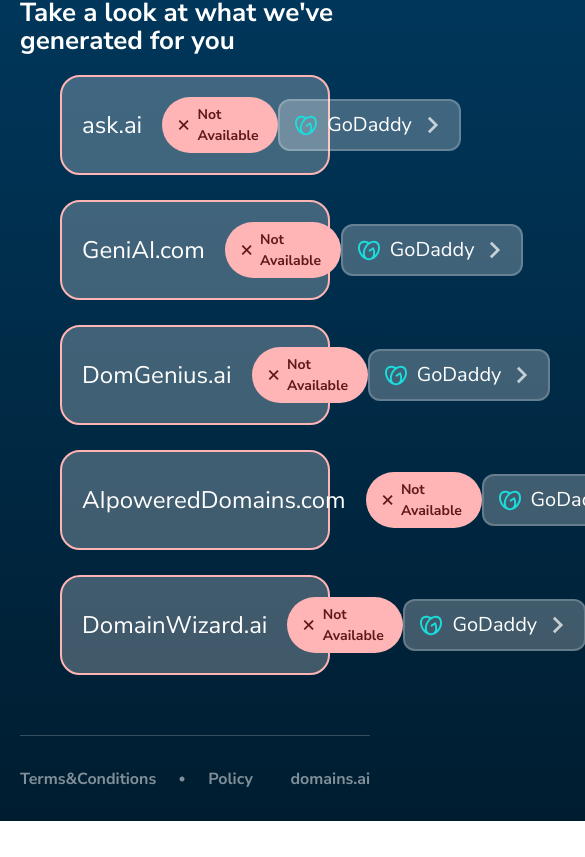
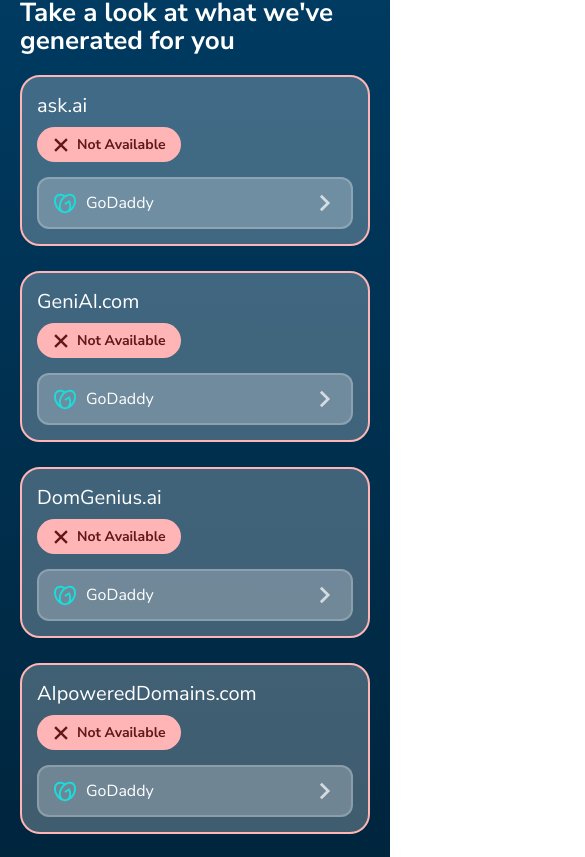
Before and after one commit to domainslab/client, a React (Vite) app: page / in a window 390 px wide. Shown: the part 694-1551 px from the top of the page, 585 px wide, since content can reach past the window. Before the commit the page ends 1515 px from the top, so only its background shows below. Built offline with nearby package versions, Linux system fonts and the light colour scheme; no server answers.

Commit message:
make DomainCards responsive

```diff
--- a/src/components/DomainCard/DomainCard.tsx
+++ b/src/components/DomainCard/DomainCard.tsx
@@ -16,17 +16,21 @@
   'Not Available': 'border-WarningBg',
 };
 
-// WIP
 const DomainCard: React.FC<DomainCardProps> = ({ title, isAvailable, isLoading }) => {
   const status: StatusT = (isLoading && 'Loading') || (isAvailable ? 'Available' : 'Not Available');
 
   return (
-    <Card classNames={`flex flex-row justify-between items-center ${borderColors[status]}`}>
-      <div className="flex gap-[20px] items-center">
-        <p className="text-[1.5rem]">{title}</p>
+    <Card
+      classNames={`flex flex-row justify-between items-center gap-x-[20px] gap-y-[15px] ${borderColors[status]} max-sm:p-[15px] max-md:flex-col max-md:items-start`}
+    >
+      <div className="flex gap-x-[20px] gap-y-[7px] items-center flex-wrap max-[440px]:flex-col max-[440px]:items-start max-[440px]:gap-[7px]">
+        <p className="text-[1.5rem] max-sm:text-[1.25rem]">{title}</p>
         <Status status={status} />
       </div>
-      <ProviderButton domain={title} />
+      <ProviderButton
+        domain={title}
+        classNames="shrink-0 w-full md:w-[280px]"
+      />
     </Card>
   );
 };
--- a/src/components/DomainCard/components/ProviderButton.tsx
+++ b/src/components/DomainCard/components/ProviderButton.tsx
@@ -1,22 +1,26 @@
+import { twMerge } from 'tailwind-merge';
 import { ReactComponent as ArrowMoreIcon } from 'assets/icons/arrow-more.svg';
 import { ReactComponent as GoDaddyLogoSmall } from 'assets/images/godaddy-logo-small.svg';
 import { getGoDaddyDomainURL } from 'utils/getGoDaddyDomainURL';
 
 type ProviderButtonProps = {
   domain: string;
+  classNames?: string;
 };
 
-const ProviderButton: React.FC<ProviderButtonProps> = ({ domain }) => (
+const ProviderButton: React.FC<ProviderButtonProps> = ({ domain, classNames = '' }) => (
   <a
     {...{
       href: getGoDaddyDomainURL(domain),
       target: '_blank',
-      className:
-        'block bg-LightBg2 w-[280px] py-[10px] px-[15px] flex items-center gap-[10px] border-[2px] border-StrokeColor rounded-[12px]',
+      className: twMerge(
+        'block bg-LightBg2 w-[280px] py-[10px] px-[15px] flex items-center gap-[10px] border-[2px] border-StrokeColor rounded-[12px] max-sm:w-full',
+        classNames
+      ),
     }}
   >
     <GoDaddyLogoSmall />
-    <div className="flex-1 ">GoDaddy</div>
+    <div className="flex-1 max-sm:text-[1rem]">GoDaddy</div>
     <ArrowMoreIcon className="block w-[22px] h-[22px] text-Secondary" />
   </a>
 );
--- a/src/pages/Home/components/DomainList.tsx
+++ b/src/pages/Home/components/DomainList.tsx
@@ -2,7 +2,7 @@
 
 const DomainList: React.FC<{ domains: string[] }> = ({ domains }) => {
   return (
-    <ul className="px-[40px] space-y-[25px]">
+    <ul className="px-[40px] space-y-[25px] max-lg:px-0">
       {domains.map(title => {
         return (
           <li key={title}>
```
